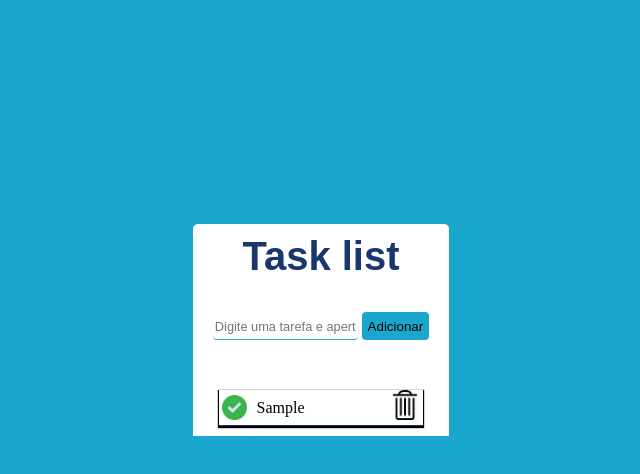
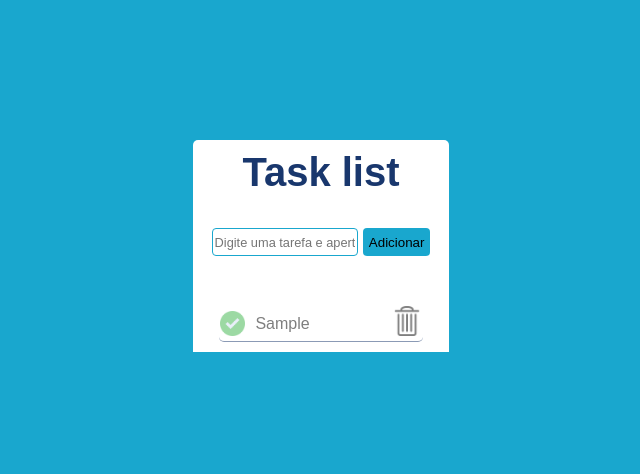
Before and after one commit to Micael-William/lista-de-tarefas-app, a plain HTML site: page index.html in a window 1280 px wide. Both pictures are taken after typing "Sample" into the empty fields and a click on the button "Adicionar". Shown: the whole page, without its empty margins (319-959 px from the left). Drawn offline with Linux system fonts and the light colour scheme.

Commit message:
ajustando detalhes

```diff
--- a/assets/css/style.css
+++ b/assets/css/style.css
@@ -3,12 +3,8 @@ body {
     padding: 0;
     box-sizing: border-box;
     background-color: #19A7CE;
-
-    /* background-image: url("/assets/img/daniel-sessler-G2Df3hE0O4I-unsplash.jpg");
-    background-repeat: no-repeat;
-    background-position: center;
-    background-size: cover; */
     overflow-x: hidden;
+    font-family: Arial, Helvetica, sans-serif;
 }
 
 main {
@@ -17,7 +13,7 @@ main {
     align-items: center;
     flex-direction: column;
     width: 100vw;
-    height: 80vh;
+    height: 59vh;
 }
 
 .secao-lista {
@@ -29,7 +25,7 @@ main {
 }
 
 h1 {
-    font-family: Arial, Helvetica, sans-serif;
+
     font-weight: bold;
     font-size: 2.5rem;
     margin-top: 10px;
@@ -37,14 +33,13 @@ h1 {
 }
 
 .campo-adicionar {
-    font-family: Arial, Helvetica, sans-serif;
     outline: none;
     height: 3vh;
     width: 11vw;
     text-align: center;
     font-size: 0.8rem;
     border: 0;
-    border-bottom: 1px solid #19A7CE;
+    border: 1px solid #19A7CE;
     border-radius: 4px;
 }
 
@@ -54,7 +49,7 @@ h1 {
     background-color: #19A7CE;
     border-radius: 4px;
     border: none;
-    font-family: Arial, Helvetica, sans-serif;
+
 }
 
 .botao-adicionar:hover {
@@ -89,6 +84,17 @@ span {
     flex-direction: column;
     padding: 0;
 
+    cursor: pointer;
+}
+
+li:hover {
+    background-color: #A4D0A4;
+    transition: all 0.8s;
+    padding: 5px 0;
+}
+
+ .container:hover {
+    transition: ease-in-out 1.4s;
 }
 
 .lista {
@@ -99,17 +105,15 @@ span {
 }
 
 li {
+    border-radius: 5px;
+    opacity: 0.5;
+    background-color: #fff;
     list-style-type: none;
     display: flex;
     align-items: center;
-    justify-content: space-around;
+    justify-content: space-evenly;
     border-bottom: 1px solid #19376D;
-    box-shadow: 0px 1px 1px 1px;
     gap: 80px;
     width: 16vw;
     margin: 10px 0;
 }
-
-.mudar-concluido {
-    background-color: #168716;
-}
--- a/assets/js/index.js
+++ b/assets/js/index.js
@@ -1,10 +1,10 @@
 class Tarefa  {
-    elemento = [];
-    ul;
+    #elemento = [];
+    #ul;
 
     constructor(){
-        this.ul = document.querySelector(".container");
-        this.elemento = this.elemento;
+        this.#ul = document.querySelector(".container");
+        this.#elemento = this.#elemento
     }
 
     pegarValor(){
@@ -22,19 +22,19 @@ class Tarefa  {
     }
 
     adicionar(input){
-        this.elemento.push({itemTarefa: input});
+        this.#elemento.push({itemTarefa: input});
     }
 
     criarView(){
-        this.ul.innerHTML = ""
-        this.elemento.forEach((i, index) => {
-            this.ul.innerHTML += `
+        this.buscaUl.innerHTML = ""
+        this.buscaElemento.forEach((itemElemento, indexElemento) => {
+            this.buscaUl.innerHTML += `
                 <li>
                     <div class="lista">
                         <img class="logo-concluir" src="/assets/img/verificar.png" onClick="concluir()" alt="logo-concluir">
-                        <span>${i.itemTarefa}</span>
+                        <span>${itemElemento.itemTarefa}</span>
                     </div>
-                    <img class="logo-excluir" src="/assets/img/excluir (1).png" onClick="excluir(${index})" alt="logo-excluir">
+                    <img class="logo-excluir" src="/assets/img/excluir.png" onClick="excluir(${indexElemento})" alt="logo-excluir">
                 </li>
             `
         })
@@ -46,9 +46,22 @@ class Tarefa  {
        }
     }
 
-    // excluir(posicao){
-    //     conteudo.elemento.splice(posicao, 1);
-    // }
+    get buscaUl(){
+        return this.#ul;
+    }
+
+    set buscaUl(lista){
+        return this.#ul = lista;
+    }
+
+    get buscaElemento(){
+        return this.#elemento;
+    }
+
+    set buscaElemento(novoElemento){
+        return this.#elemento = novoElemento;
+    }
+
 
     limparCampo(valor,input){
         if(valor){
@@ -58,7 +71,7 @@ class Tarefa  {
 }
 
 const tarefa = new Tarefa();
-
+console.log(tarefa);
 
 const form = document.querySelector(".form");
 form.addEventListener("submit", (evento) => {
@@ -68,6 +81,7 @@ form.addEventListener("submit", (evento) => {
 })
 
 function excluir(posicao){
-    const verifica = tarefa.elemento.splice(posicao, 1);
-    tarefa.criarView();
+    tarefa.buscaElemento.splice(posicao, 1);
+    console.log(tarefa.buscaElemento)
+    tarefa.criarView()
 }
```
Also changed, not shown: assets/img/excluir.png (renamed from assets/img/excluir (1).png), assets/img/imagem-de-fundo.jpg (renamed from assets/img/daniel-sessler-G2Df3hE0O4I-unsplash.jpg).
